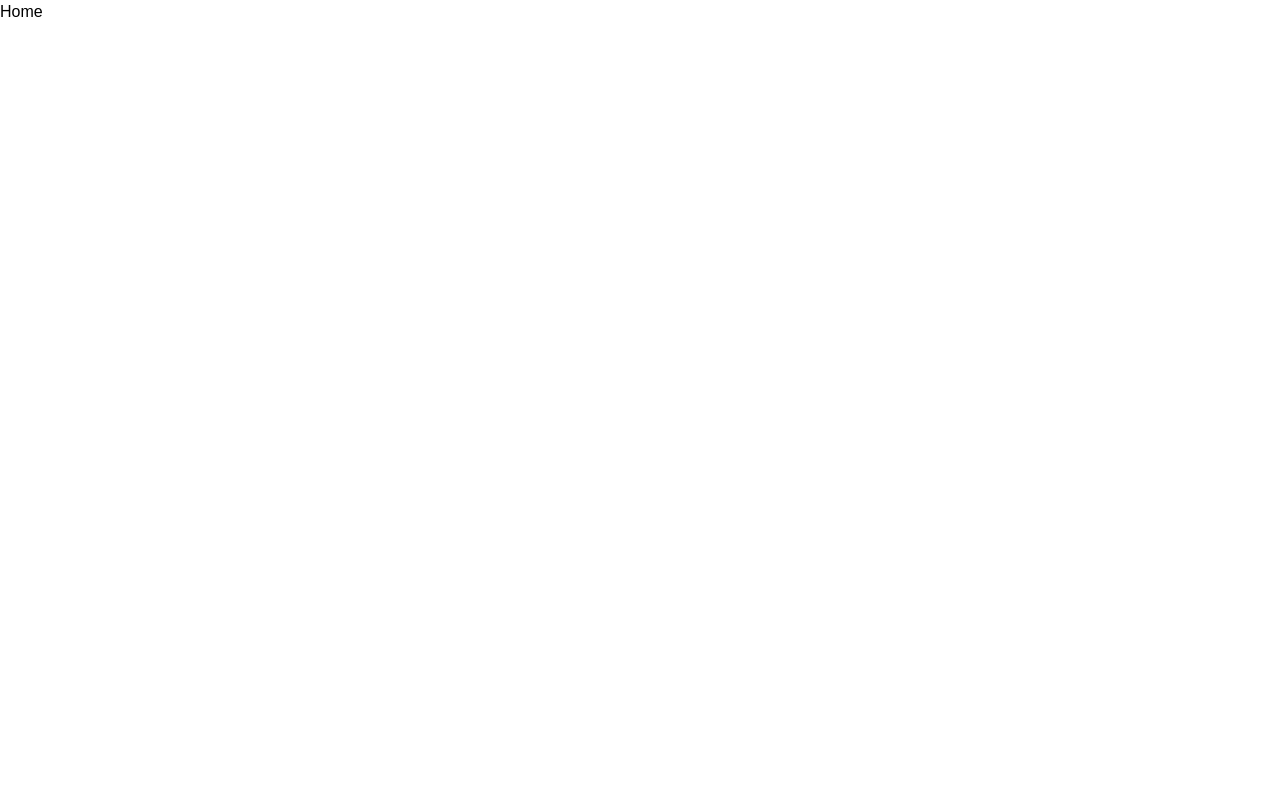
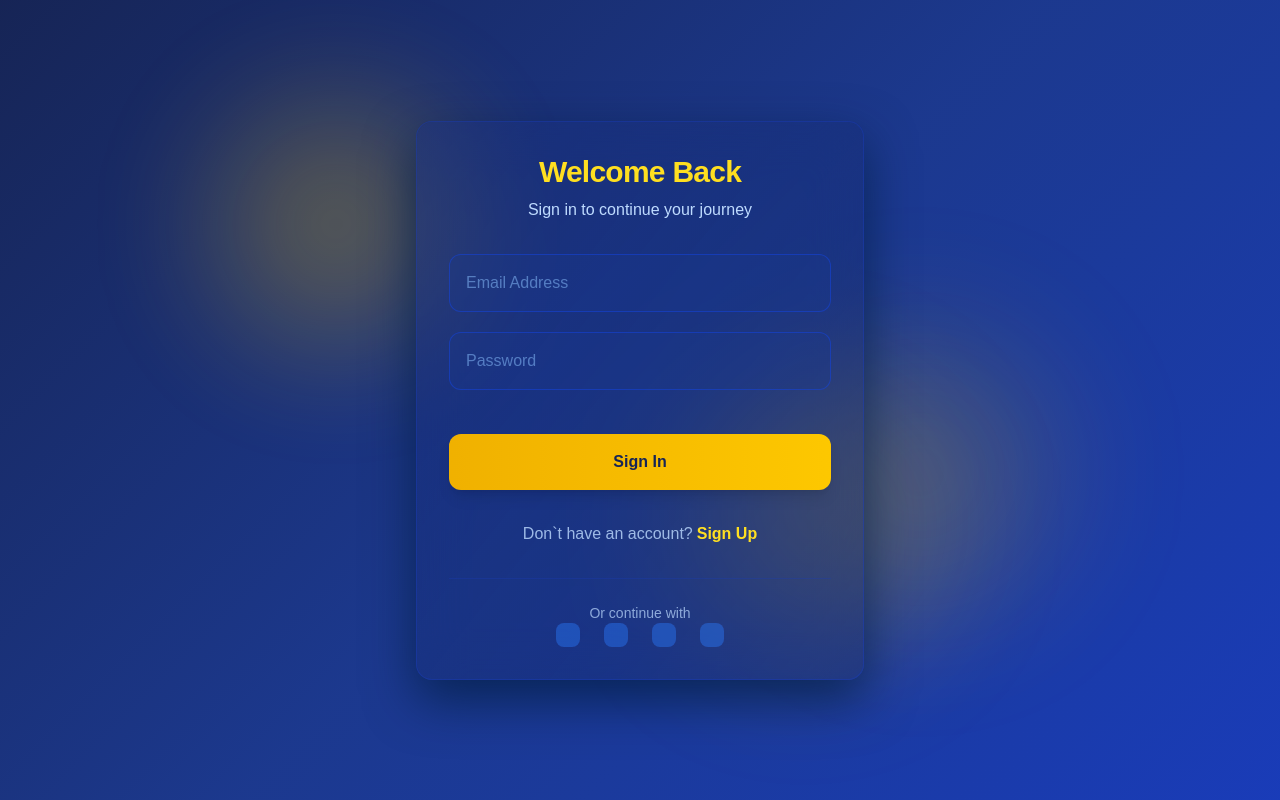
Before and after one commit to MRFAKE2002/Tailwind-Next-Authentication-Form, a Next.js app: page / in a window 1280 px wide. Built offline with nearby package versions, Linux system fonts and the light colour scheme.

Commit message:
Add animation and components

```diff
--- a/src/app/page.tsx
+++ b/src/app/page.tsx
@@ -1,10 +1,15 @@
-
-
+//! Components
+import SignInSignUp from "@/Components/SignInSignUp";
 
 export default function Home() {
   return (
-    <div>
-      Home
+    <div className="min-h-screen flex items-center justify-center bg-linear-135 from-blue-950 via-blue-900 to-blue-800 p-8 relative">
+      <div className="absolute top-0 right-0 w-full h-full">
+        <div className="absolute top-[10%] left-[15%] w-72 h-72 rounded-full bg-radial from-yellow-400/40 to-transparent blur-3xl animate-pulse-slow"></div>
+        <div className="absolute bottom-[20%] right-[15%] w-84 h-84 rounded-full bg-radial from-yellow-400/40 to-transparent blur-3xl animate-pulse-slow animation-3000"></div>
+        <div className="absolute top-[45%] left-[50%] w-82 h-82 rounded-full bg-radial from-yellow-400/40 to-transparent blur-3xl animate-pulse-slow animation-2000"></div>
+      </div>
+      <SignInSignUp />
     </div>
   );
 }
```
